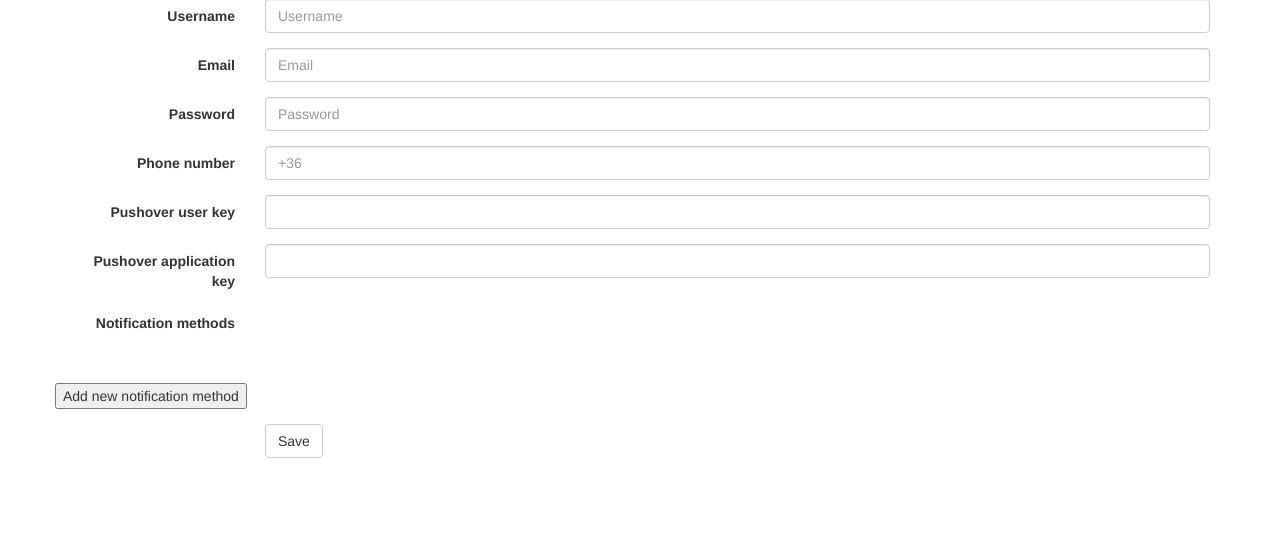
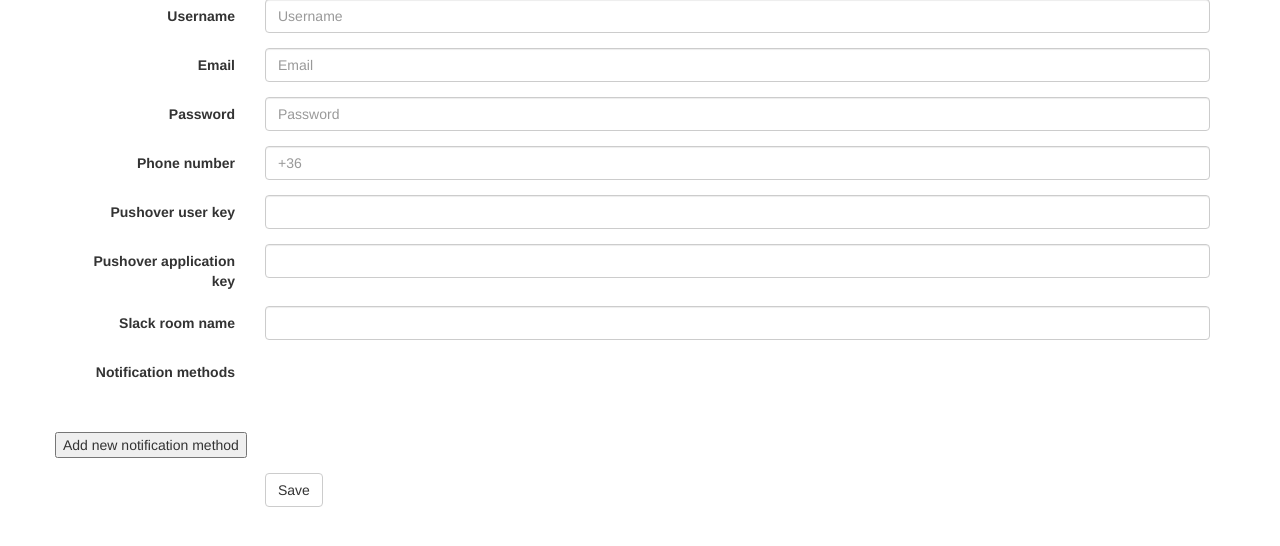
Before and after one commit to ustream/openduty, a Django app: page /users/new in a window 1280 px wide. Shown: the part 125-671 px from the top of the page. Run offline with Django 3.2, Linux system fonts and the light colour scheme; the visitor is signed in with stand-in values (Sample User, id 1); parts of the project's set-up code (start-up, migrations or seed data) failed here and were passed over; some libraries are stand-ins or nearby versions.

Commit message:
change slack integration a little bit.

```diff
--- a/notification/notifier/slack.py
+++ b/notification/notifier/slack.py
@@ -7,7 +7,7 @@ class SlackNotifier:
 
     def notify(self, notification):
         slack = Slacker(self.__config['apikey'])
-        response = slack.chat.post_message(self.__config['channel'], notification.message)
+        response = slack.chat.post_message(notification.user_to_notify.profile.slack_room_name, notification.message)
         if not response.error:
             print "Slack message sent"
         else:
--- a/openduty/models.py
+++ b/openduty/models.py
@@ -187,6 +187,7 @@ class UserProfile(models.Model):
     phone_number = models.CharField(max_length=50)
     pushover_user_key = models.CharField(max_length=50)
     pushover_app_key = models.CharField(max_length=50)
+    slack_room_name = models.CharField(max_length=50)
 
 
 def create_user_profile(sender, instance, created, **kwargs):
--- a/openduty/templates/users/edit.html
+++ b/openduty/templates/users/edit.html
@@ -78,6 +78,13 @@ $( document ).ready(function() {
         </div>
     </div>
     <div class="form-group">
+        <label for="slack_room_name" class="col-sm-2 control-label">Slack room name</label>
+
+        <div class="col-sm-10">
+            <input type="text" class="form-control" name="slack_room_name" value="{% if item %}{{ item.profile.slack_room_name }}{% endif %}">
+        </div>
+    </div>
+    <div class="form-group">
         <label for="username" class="col-sm-2 control-label">Notification methods</label>
     </div>
 
--- a/openduty/users.py
+++ b/openduty/users.py
@@ -77,6 +77,7 @@ def save(request):
         profile.phone_number = request.POST['phone_number']
         profile.pushover_user_key = request.POST['pushover_user_key']
         profile.pushover_app_key = request.POST['pushover_app_key']
+        profile.slack_room_name = request.POST['slack_room_name']
         profile.save()
 
         return HttpResponseRedirect('/');
```
Also changed, not shown: README.md, 1 other file.
